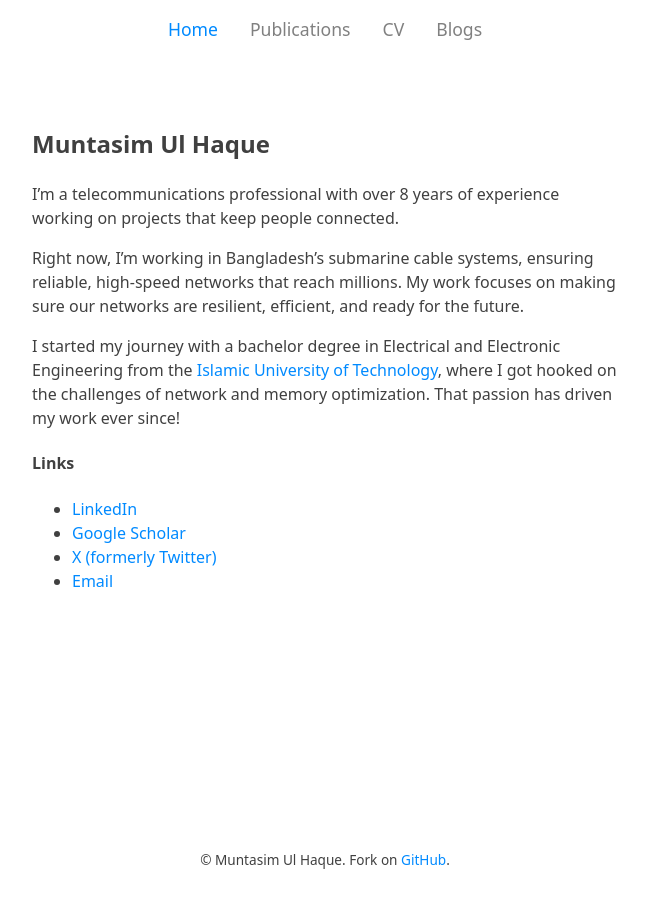
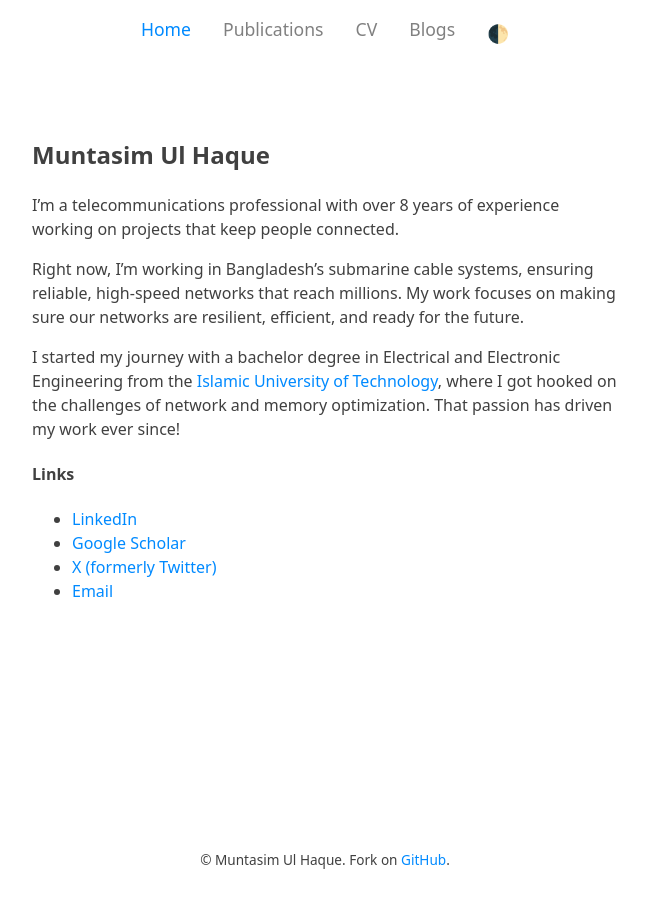
Before and after one commit to muntasimulhaque/muntasimulhaque.github.io, a Jekyll site: the page built from index.md, in a window 1280 px wide. Shown: the whole page, without its empty margins (315-962 px from the left). Built offline with Jekyll 4.4.1, drawn with Linux system fonts in a browser that asks for light colours; our own code applies the rules of GitHub Pages for plain Markdown files.

Commit message:
dark theme toggle

```diff
--- a/_layouts/default.html
+++ b/_layouts/default.html
@@ -23,6 +23,9 @@
                {% if page.url contains '/cv' %}aria-current="page"{% endif %}>CV</a></li>
         <li><a href="{{ '/blog' | relative_url }}"
                {% if page.url contains '/blog' %}aria-current="page"{% endif %}>Blogs</a></li>
+        <li>
+            <button class="theme-toggle" aria-label="Toggle dark mode">🌓</button>
+        </li>
     </ul>
 </nav>
     </header>
@@ -36,5 +39,26 @@
     <footer>
         <p>© Muntasim Ul Haque. Fork on <a href="https://github.com/muntasimulhaque/muntasimulhaque.github.io" target="_blank">GitHub</a>.</p>
     </footer>
+
+	<script>
+    // Theme toggle functionality
+    const themeToggle = document.querySelector('.theme-toggle');
+
+    // Check for saved theme preference, otherwise use system preference
+    const savedTheme = localStorage.getItem('theme') ||
+                      (window.matchMedia('(prefers-color-scheme: dark)').matches ? 'dark' : 'light');
+
+    // Apply the initial theme
+    document.documentElement.setAttribute('data-theme', savedTheme);
+
+    // Toggle theme when button is clicked
+    themeToggle.addEventListener('click', () => {
+        const currentTheme = document.documentElement.getAttribute('data-theme');
+        const newTheme = currentTheme === 'dark' ? 'light' : 'dark';
+
+        document.documentElement.setAttribute('data-theme', newTheme);
+        localStorage.setItem('theme', newTheme);
+    });
+</script>
 </body>
 </html>
--- a/assets/css/main.css
+++ b/assets/css/main.css
@@ -16,6 +16,37 @@
     --line-height: 1.5;
     --container-padding: 2rem;
     --container-padding-mobile: 1rem;
+}
+
+/* Add these classes to enable theme toggle */
+:root[data-theme="dark"] {
+    --primary-color: #E0E0E0;
+    --background-color: #1A1A1A;
+    --text-color: #E0E0E0;
+    --link-color: #66B2FF;
+    --link-hover-color: #99CCFF;
+    --selection-color: #1E3A8A;
+    --navigation-menu-color: #A0A0A0;
+}
+
+.theme-toggle {
+    background: none;
+    border: none;
+    padding: 0.5rem;
+    cursor: pointer;
+    color: var(--navigation-menu-color);
+    font-size: 1.1em;
+    display: flex;
+    align-items: center;
+}
+
+.theme-toggle:hover {
+    color: var(--link-color);
+}
+
+.theme-toggle:focus {
+    outline: 2px solid var(--link-color);
+    outline-offset: 2px;
 }
 
 @media (prefers-color-scheme: dark) {
```
Lines whose indentation alone changed are shown as unchanged.
